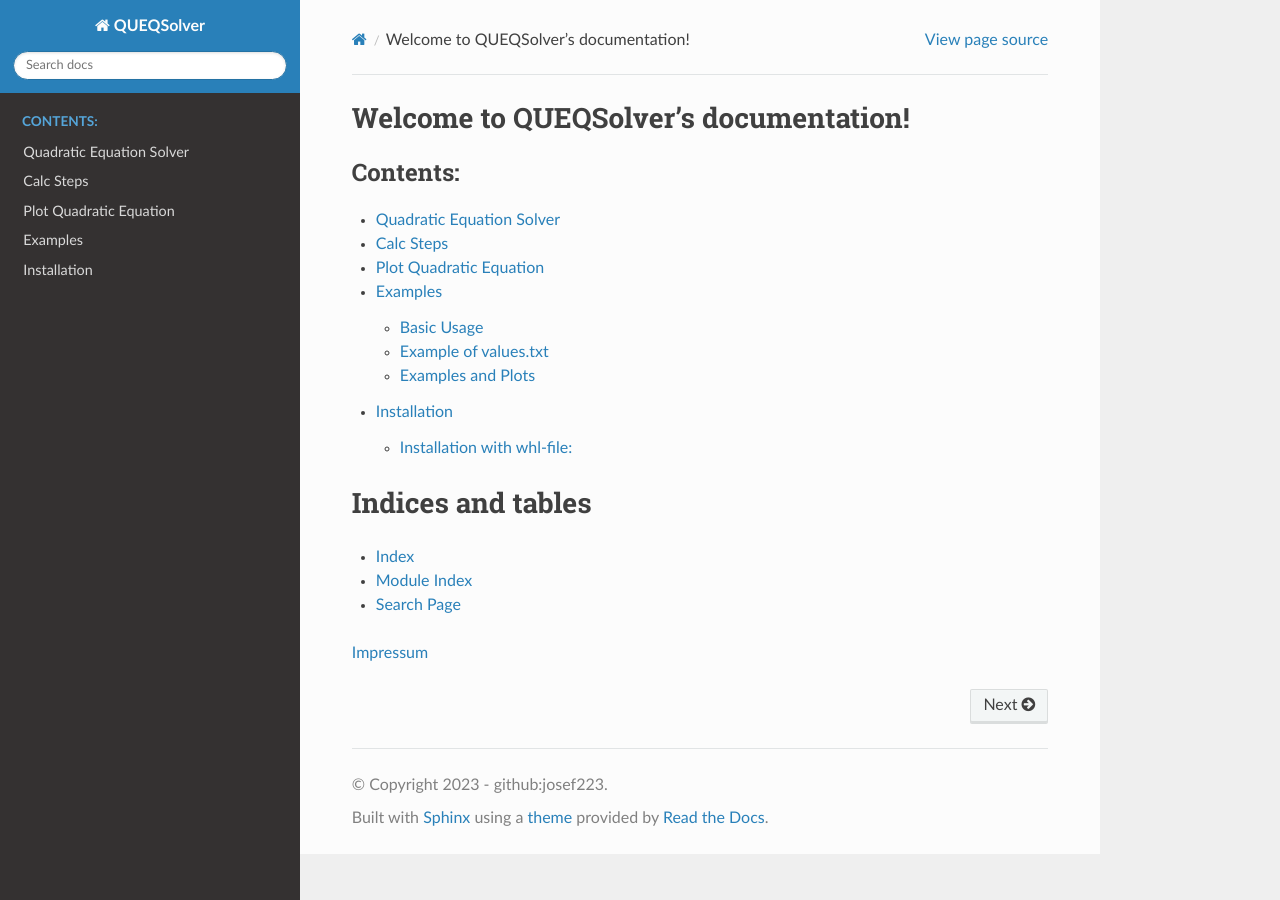
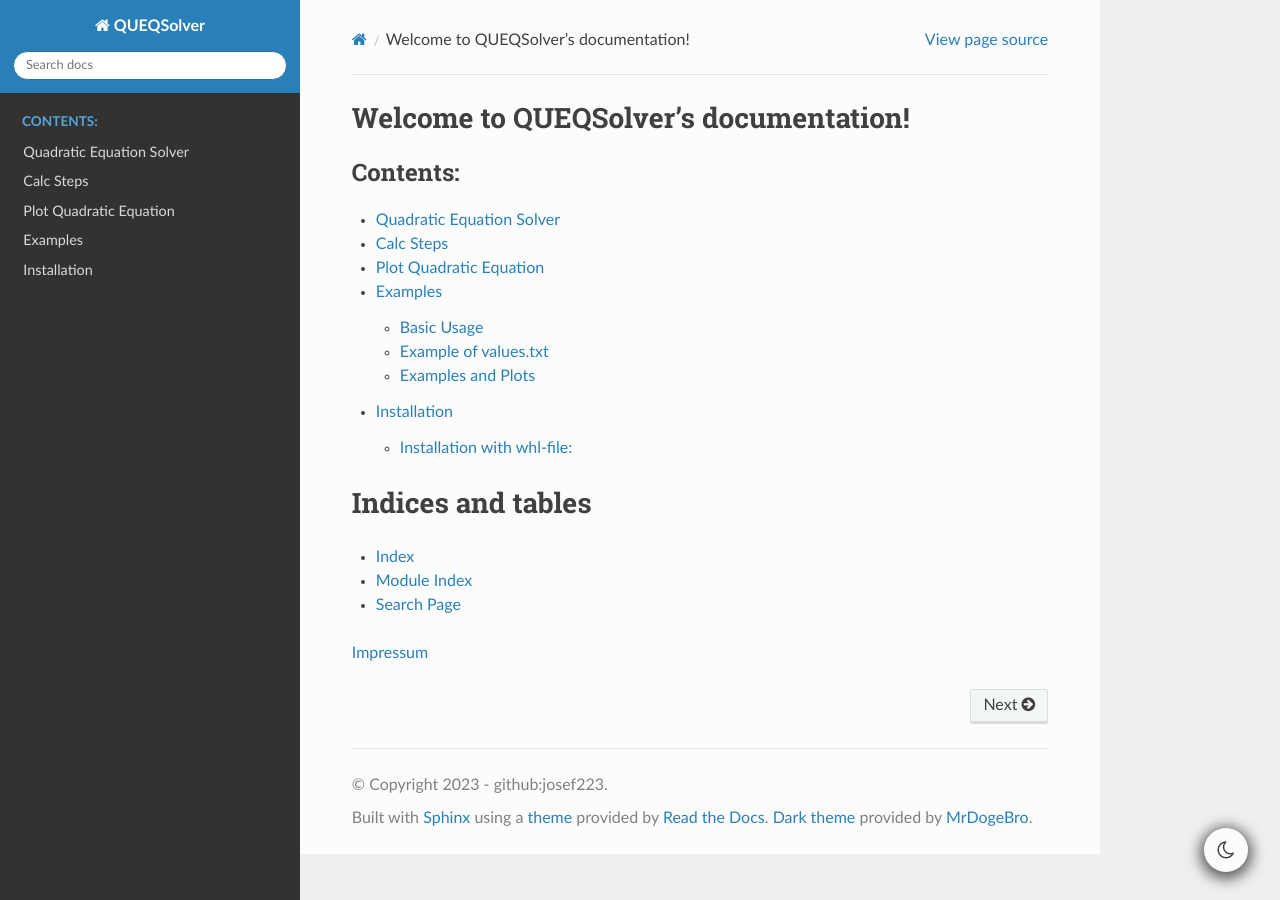
Before and after one commit to josef223/QUEQSolver, a Sphinx documentation site: the page built from docs/source/index.rst, in a window 1280 px wide. Built offline with Sphinx 7.4.7 and the Read the Docs theme 2.0.0, drawn with Linux system fonts in a browser that asks for light colours.

Commit message:
darkmode added

```diff
--- a/docs/source/conf.py
+++ b/docs/source/conf.py
@@ -18,7 +18,7 @@
 import sys
 sys.path.insert(0, os.path.abspath('/home/pi/github/QUEQSolver/QUEQSolver'))
 
-extensions = ['sphinx.ext.autodoc', 'sphinx.ext.napoleon', 'nbsphinx']
+extensions = ['sphinx.ext.autodoc', 'sphinx.ext.napoleon', 'nbsphinx', 'sphinx_rtd_dark_mode']
 
 templates_path = ['_templates']
 exclude_patterns = []
@@ -28,3 +28,4 @@
 
 html_theme = 'sphinx_rtd_theme'
 html_static_path = ['_static']
+default_dark_mode=False
```
